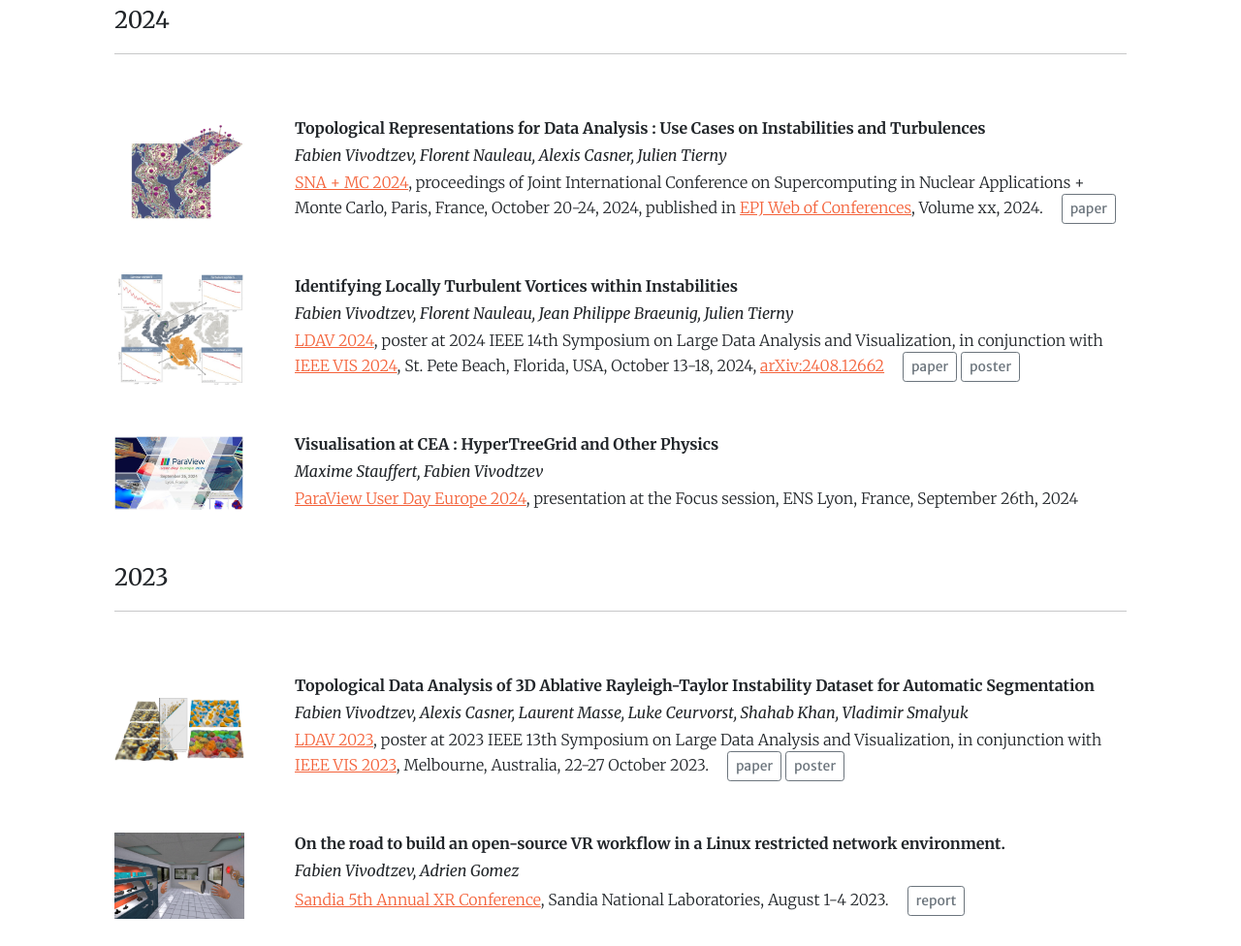
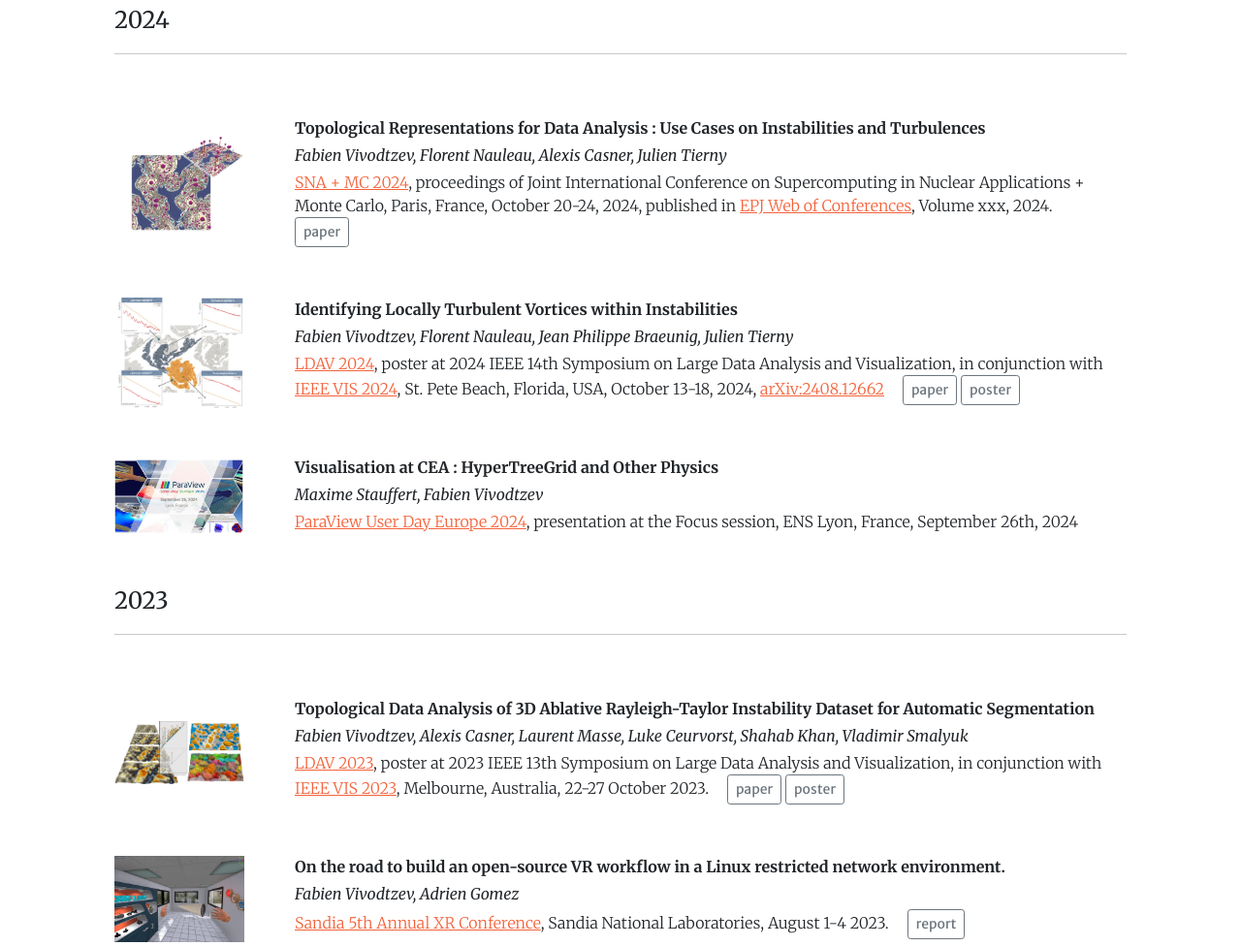
Before and after one commit to fabien-vivodtzev/fabien-vivodtzev.github.io, a plain HTML site: page index.html in a window 1280 px wide. Shown: the part 1237-2213 px from the top of the page at 97% size. Drawn offline with Linux system fonts and the light colour scheme.

Commit message:
new configuration

```diff
--- a/index.html
+++ b/index.html
@@ -168,7 +168,7 @@
             Fabien Vivodtzev, Florent Nauleau, Alexis Casner, Julien Tierny
         </p>
         <p class="fw-light m-1">
-            <a href="https://www.sfen.org/evenement/sna-mc-2024/">SNA + MC 2024</a>, proceedings of Joint International Conference on Supercomputing in Nuclear Applications + Monte Carlo, Paris, France, October 20-24, 2024, published in <a href="https://www.epj-conferences.org/"> EPJ Web of Conferences</a>, Volume xx, 2024.
+            <a href="https://www.sfen.org/evenement/sna-mc-2024/">SNA + MC 2024</a>, proceedings of Joint International Conference on Supercomputing in Nuclear Applications + Monte Carlo, Paris, France, October 20-24, 2024, published in <a href="https://www.epj-conferences.org/"> EPJ Web of Conferences</a>, Volume xxx, 2024.
 
 
 
```
